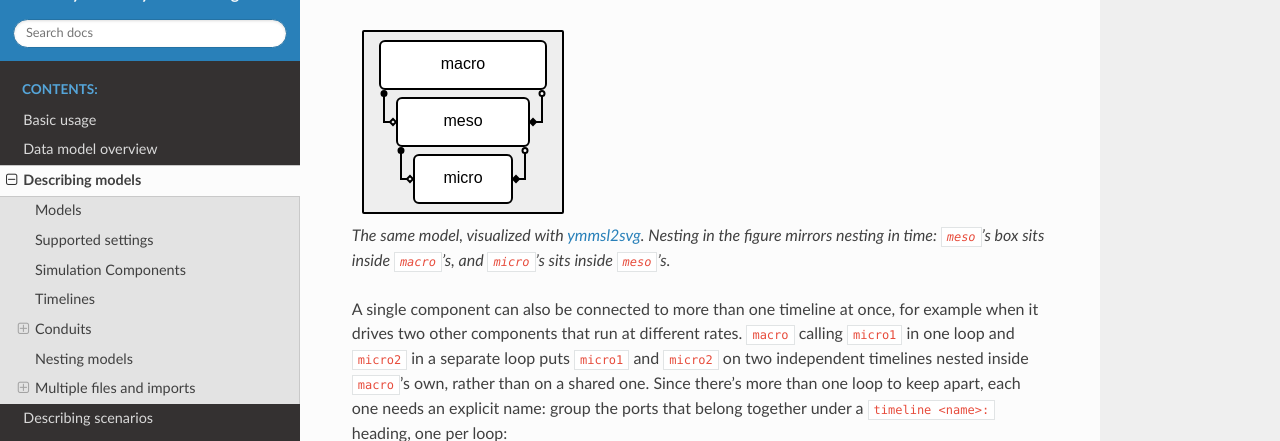
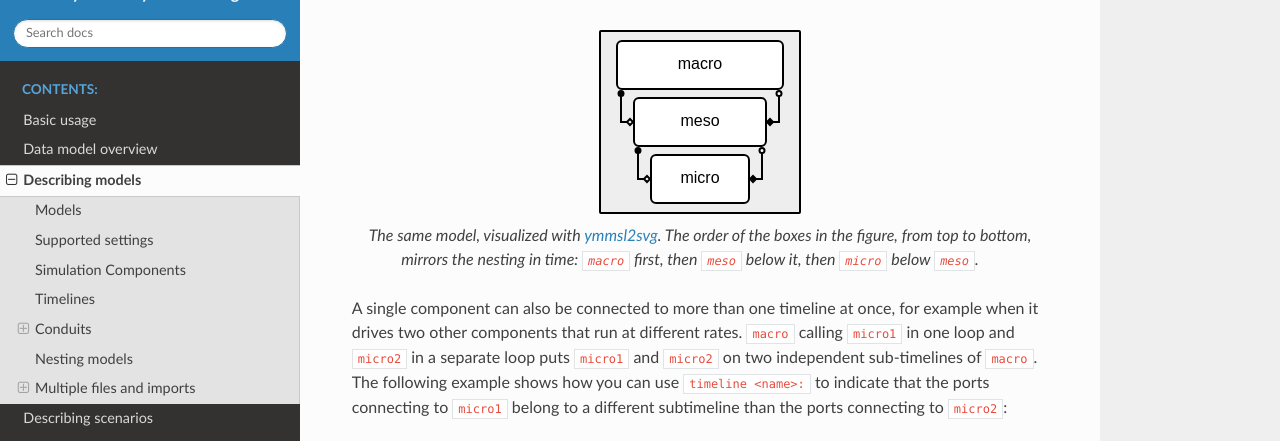
Before and after one commit to multiscale/ymmsl-python, a Sphinx documentation site: the page built from docs/describing_models.rst, in a window 1280 px wide and 900 px high, scrolled down 3517 px, cut to the strip 32-473 px from the top of the window. Built offline with Sphinx 7.4.7 and the Read the Docs theme 3.1.0, drawn with Linux system fonts in a browser that asks for light colours.

Commit message:
include comments Timelines

```diff
--- a/docs/describing_models.rst
+++ b/docs/describing_models.rst
@@ -157,25 +157,28 @@ inside *that* for ``micro``:
    :language: yaml
 
 .. figure:: timelines_macro_meso_micro.svg
+   :align: center
    :alt: macro connects to meso through F_INIT/O_F and O_I/S ports, and meso connects to
          micro the same way, producing three nested timelines.
 
    The same model, visualized with `ymmsl2svg
-   <https://github.com/multiscale/ymmsl2svg>`_. Nesting in the figure mirrors nesting in
-   time: ``meso``'s box sits inside ``macro``'s, and ``micro``'s sits inside ``meso``'s.
+   <https://github.com/multiscale/ymmsl2svg>`_. The order of the boxes in the figure,
+   from top to bottom, mirrors the nesting in time: ``macro`` first, then ``meso``
+   below it, then ``micro`` below ``meso``.
 
 A single component can also be connected to more than one timeline at once, for example
 when it drives two other components that run at different rates. ``macro`` calling
 ``micro1`` in one loop and ``micro2`` in a separate loop puts ``micro1`` and ``micro2`` on
-two independent timelines nested inside ``macro``'s own, rather than on a shared one.
-Since there's more than one loop to keep apart, each one needs an explicit name: group
-the ports that belong together under a ``timeline <name>:`` heading, one per loop:
+two independent sub-timelines of ``macro``. The following example shows how you can
+use ``timeline <name>:`` to indicate that the ports connecting to ``micro1`` belong to
+a different subtimeline than the ports connecting to ``micro2``:
 
 .. literalinclude:: timelines_two_subtimelines.ymmsl
    :caption: ``docs/timelines_two_subtimelines.ymmsl``
    :language: yaml
 
 .. figure:: timelines_two_subtimelines.svg
+   :align: center
    :alt: macro has two separate pairs of O_I/S ports, one connecting down to micro1 and
          one connecting down to micro2, side by side.
 
```
